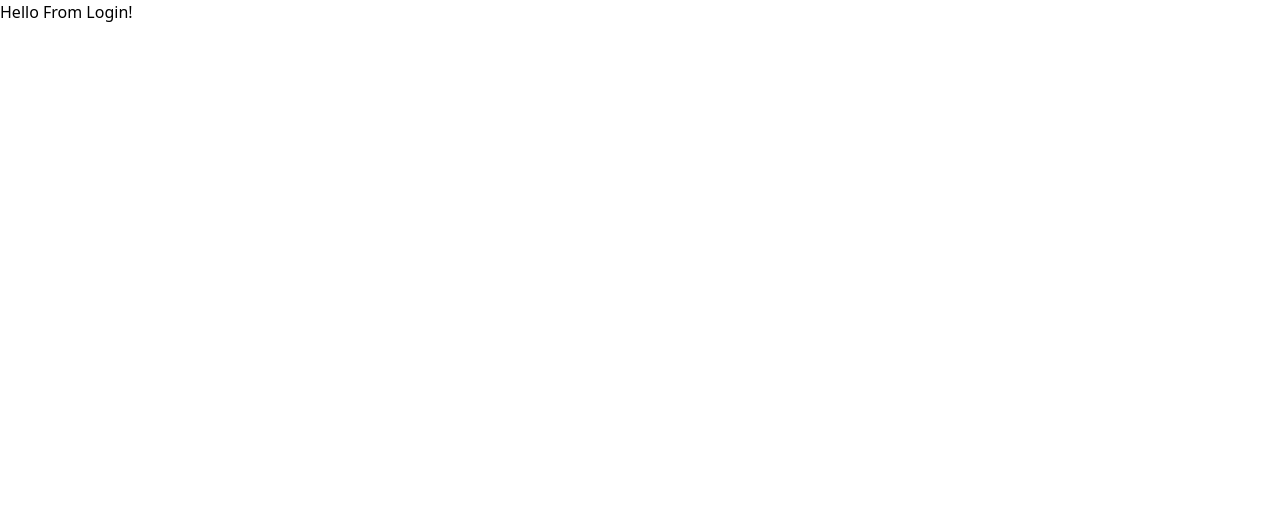
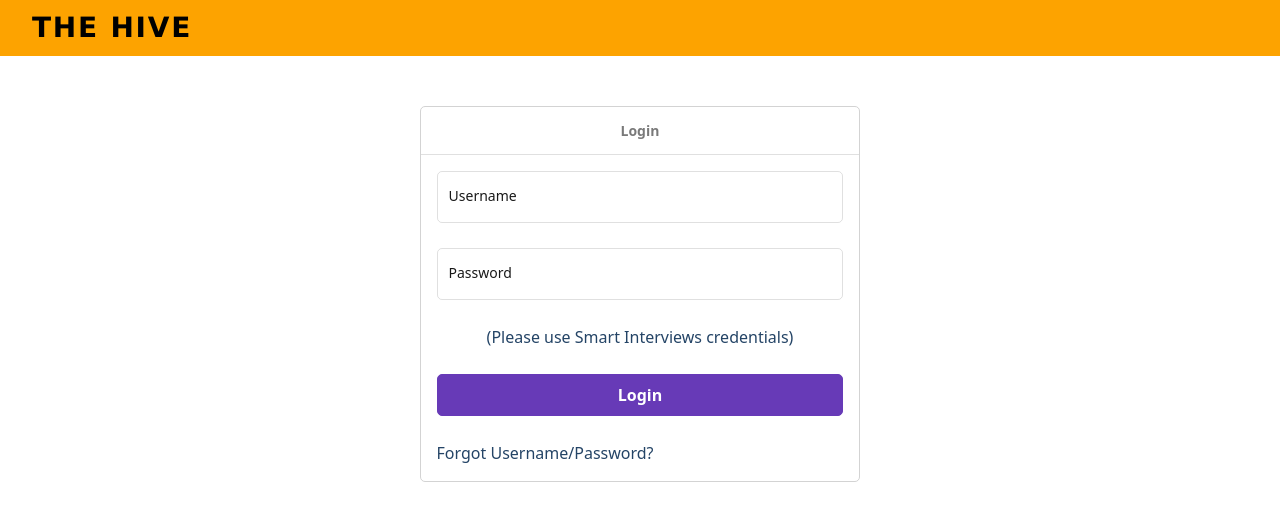
Before and after one commit to BezawadaVignesh/si_clone, a React (Create React App) app: page /login in a window 1280 px wide. Shown: the top 518 px of the page. Built offline with nearby package versions, Linux system fonts and the light colour scheme.

Commit message:
Cam you please check Why transition is not occuring?

```diff
--- a/src/index.css
+++ b/src/index.css
@@ -41,3 +41,62 @@ body {
 .separator-row {
   cursor: row-resize;
 }
+
+
+.labelline {
+  position: absolute;
+  padding: 0 12px;
+  margin-top: 15px;
+  font-size: 14px;
+  font-weight: 400;
+  letter-spacing: normal;
+  opacity: 0.9;
+  line-height: 20px;
+  color: black;
+  transition: 0.2s ease;
+}
+
+.entryarea {
+  position: relative;
+  /* box-sizing: border-box; */
+
+}
+
+input {
+  position: relative;
+  width: 100%;
+  outline: none;
+  padding: 0 10px;
+  border-radius: 5px;
+  border: 1px solid #0000001f;
+  line-height: 50px;
+  background: transparent;
+  transition: 0.1s ease;
+  z-index: 1111;
+}
+
+
+input:focus, input:valid {
+  color: #673ab7;
+  border: 2px solid #673ab7;
+
+}
+
+input:focus + .labelline, input:valid + .labelline {
+  color: #673ab7;
+  /* background-color: #673ab7; */
+  /* height: 30px; */
+  line-height: 30px;
+  transform: translate(-15px, -16px) scale(0.88);
+
+}
+
+
+button {
+  color: white;
+  font-weight: 600;
+  border-radius: 5px;
+  border: 1px solid #673ab7;
+  line-height: 40px;
+  background-color: #673ab7;
+}
--- a/src/pages/Login.tsx
+++ b/src/pages/Login.tsx
@@ -1,9 +1,69 @@
-const Login = () => {
-    return (
+// import { useState } from "react";
+import './index.css';
+export default function Login() {
+//   const [tsize, setTsize] = useState("text-6xl");
+  return (
     <>
-    <h1> Hello From Login! </h1>
+        <nav className="bg-[#fda300] px-8 py-4">
+            <div className="relative flex h-6 items-center justify-between">
+                <h1>
+                    <b>
+                        <div className="text-[28px] tracking-[.0625em] font-['Verdana'] font-[700]">
+
+                            THE HIVE
+
+
+                        </div>
+                        {/* <sup className="text-[10px] inline-block align-[6px] font-[700]"> BETA</sup> */}
+                    </b>
+
+
+
+              </h1>
+
+
+            </div>
+        </nav>
+        <div className="bg-[#ffffff] text-[#244466] flex flex-row flex-wrap justify-center mt-[50px]">
+            <div className="flex-col box-border flex rounded-[5px] border border-solid border-[#D3D3D3] min-w-[400px]">
+
+                <nav className="flex-row box-border border-b-[1px] border-solid border-[#0000001f] overflow-hidden relative   h-[48px] inline-flex items-center">
+                    <div className="items-center justify-center px-[200px] text-[14px] font-[700] text-[#000000de] opacity-[.6]">Login</div>
+                </nav>
+
+
+                <div className="box-border  block relative p-[16px] rounded justify-center items-center">
+                    <form className="flex-col box-border flex mt-0 mb-0 gap-[25px]">
+                        <div className='entryarea'>
+                            <label htmlFor="uname" className='labelline'> Username </label>
+                            <input type="text" id='uname' required />
+                        </div>
+                        <div className='entryarea'>
+                            <label htmlFor="pass" className='labelline'> Password </label>
+                            <input type="password" id='pass' required />
+                        </div>
+
+                        <div className='text-center'>
+                            (Please use Smart Interviews credentials)
+                        </div>
+
+                          <button>Login</button>
+                          <a href="#">Forgot Username/Password?</a>
+                    </form>
+
+                </div>
+            </div>
+        </div>
+
     </>
-    )
+
+        // <div className="flex justify-center items-center w-full h-screen bg-gradient-to-r /*from-teal-200 to-teal-500*/">
+        //     <div className=" text-black">
+        //     <h1 className={tsize + " font-mono"} onMouseOver={() => setTsize("text-9xl")} onMouseOut={() => setTsize("text-6xl")}>Hello Vignesh!</h1>
+        //     </div>
+        // </div>
+
+
+
+  );
 }
-
-export default Login;
--- /dev/null
+++ b/src/pages/index.css
@@ -0,0 +1,58 @@
+
+.labelline {
+    position: absolute;
+    padding: 0 12px;
+    margin-top: 15px;
+    font-size: 14px;
+    font-weight: 400;
+    letter-spacing: normal;
+    opacity: 0.9;
+    line-height: 20px;
+    color: black;
+    transition: 0.2s ease;
+  }
+
+  .entryarea {
+    position: relative;
+    /* box-sizing: border-box; */
+
+  }
+
+  input {
+    position: relative;
+    width: 100%;
+    outline: none;
+    padding: 0 10px;
+    border-radius: 5px;
+    border: 1px solid #0000001f;
+    line-height: 50px;
+    background: transparent;
+    transition: 0.1s ease;
+    z-index: 1111;
+  }
+
+
+  input:focus, input:valid {
+    color: #673ab7;
+    border: 2px solid #673ab7;
+
+  }
+
+  input:focus + .labelline, input:valid + .labelline {
+    color: #673ab7;
+    /* background-color: #673ab7; */
+    /* height: 30px; */
+    line-height: 30px;
+    transform: translate(-15px, -16px) scale(0.88);
+
+  }
+
+
+  button {
+    color: white;
+    font-weight: 600;
+    border-radius: 5px;
+    border: 1px solid #673ab7;
+    line-height: 40px;
+    background-color: #673ab7;
+  }
```
Also changed, not shown: 1 other file (tests, documents, lock files or other folders).
